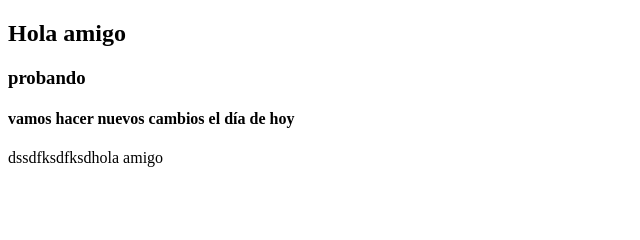
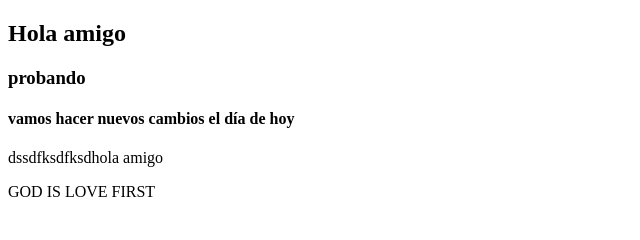
Before and after one commit to Ricardo-Caballero/practica, a plain HTML site: page index.html in a window 1280 px wide. Shown: the whole page, without its empty margins (0-640 px from the left). Drawn offline with Linux system fonts and the light colour scheme.

Commit message:
agregamos un div

```diff
--- a/index.html
+++ b/index.html
@@ -19,6 +19,11 @@
         <td>
             <tr>ksdhola amigo</tr>
         </td>
+        <div>
+            <p>
+                GOD IS LOVE FIRST
+            </p>
+        </div>
     </table>
 </body>
 </html>
```
